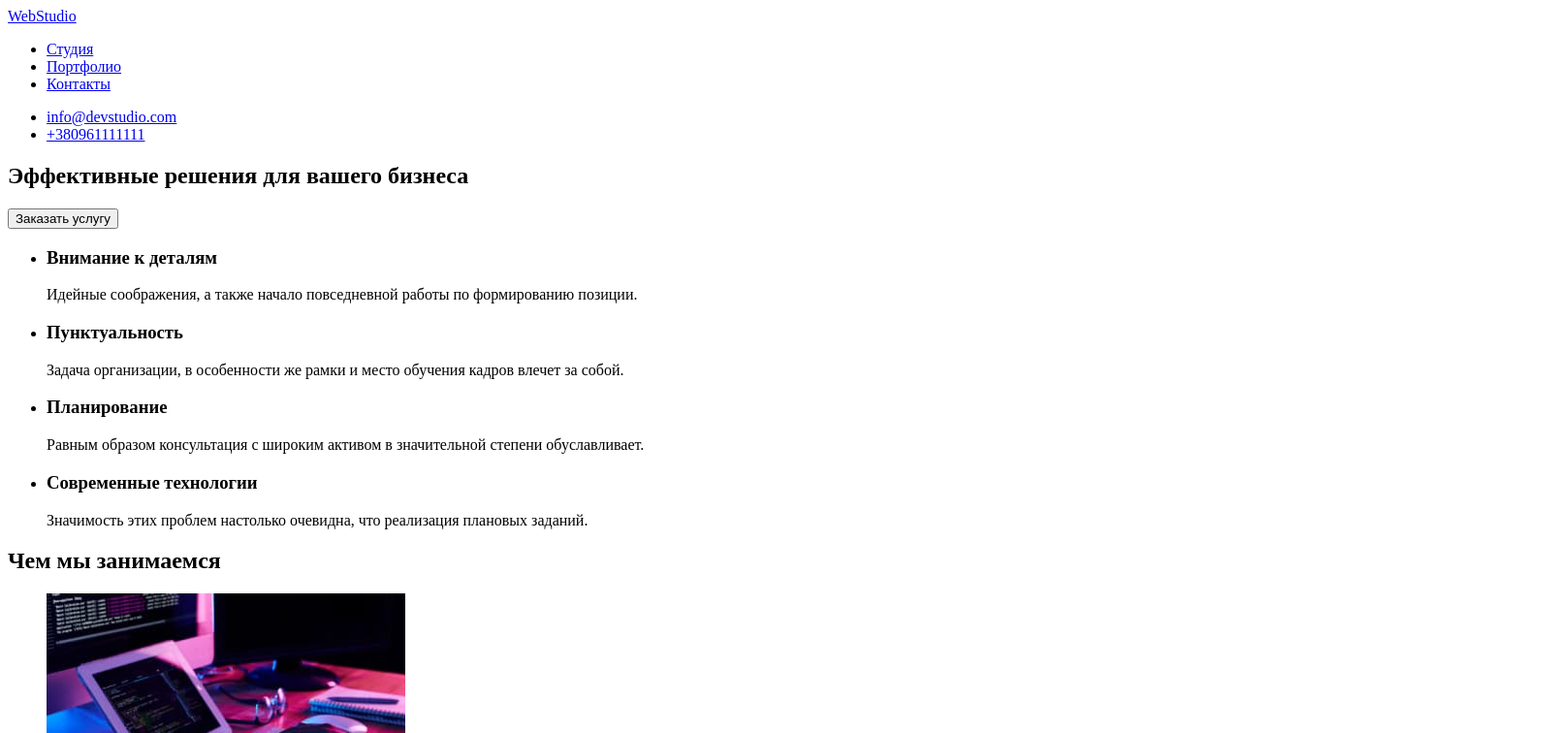
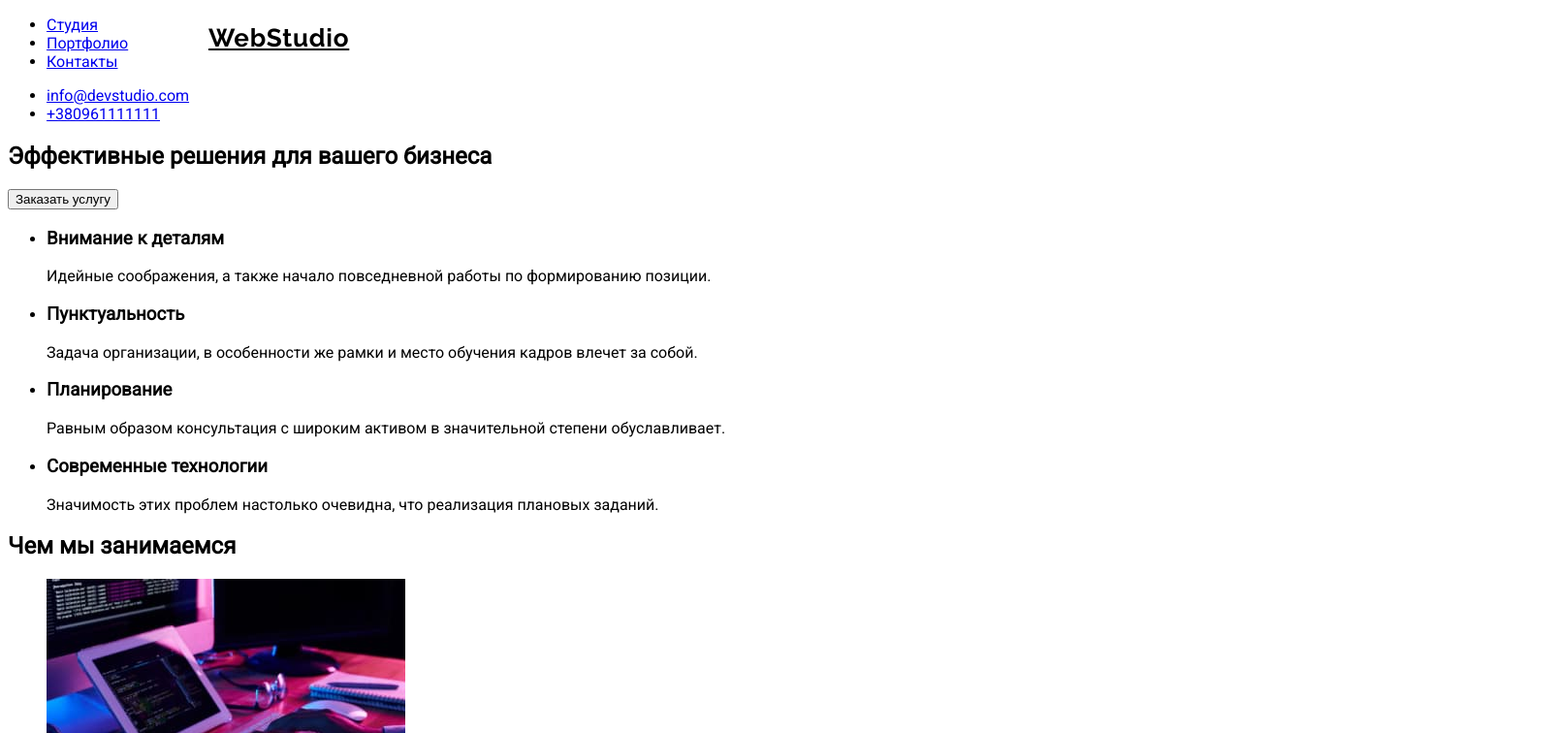
Before and after one commit to Dima-Grek/goit-markup-hw-02, a plain HTML site: page index.html in a window 1280 px wide. Shown: the top 756 px of the page at 97% size, 1608 px wide, since content can reach past the window. Drawn offline with Linux system fonts and the light colour scheme.

Commit message:
начало разметки css

```diff
--- /dev/null
+++ b/css/styles.css
@@ -0,0 +1,21 @@
+.body {
+    font-family: 'Roboto', sans-serif;
+    width: 1600px;
+    height: 2349px;
+    background: #fff;
+}
+
+.logo {
+    position: absolute;
+    width: 145px;
+    height: 31px;
+    left: 215px;
+    top: 24px;
+    font-family: Raleway;
+    font-style: normal;
+    font-weight: bold;
+    font-size: 26px;
+    line-height: 31px;
+    letter-spacing: 0.03em;
+    color: #000;
+}
--- a/index.html
+++ b/index.html
@@ -6,13 +6,18 @@
     <meta http-equiv="X-UA-Compatible" content="IE=edge" />
     <meta name="viewport" content="width=device-width, initial-scale=1.0" />
     <title>Сайт вебстудии</title>
+    <link rel="preconnect" href="https://fonts.gstatic.com">
+    <link href="https://fonts.googleapis.com/css2?family=Roboto&display=swap" rel="stylesheet">
+    <link rel="preconnect" href="https://fonts.gstatic.com">
+    <link href="https://fonts.googleapis.com/css2?family=Raleway:wght@700&display=swap" rel="stylesheet">
+    <link rel="stylesheet" href="css/styles.css">
 </head>
 
-<body>
+<body class="body">
     <!--header-->
     <header>
         <nav>
-            <a href="/">WebStudio</a>
+            <a class="logo" href="/">WebStudio</a>
             <ul>
                 <li><a href="Студия">Студия</a></li>
                 <li><a href="Портфолио">Портфолио</a></li>
```
